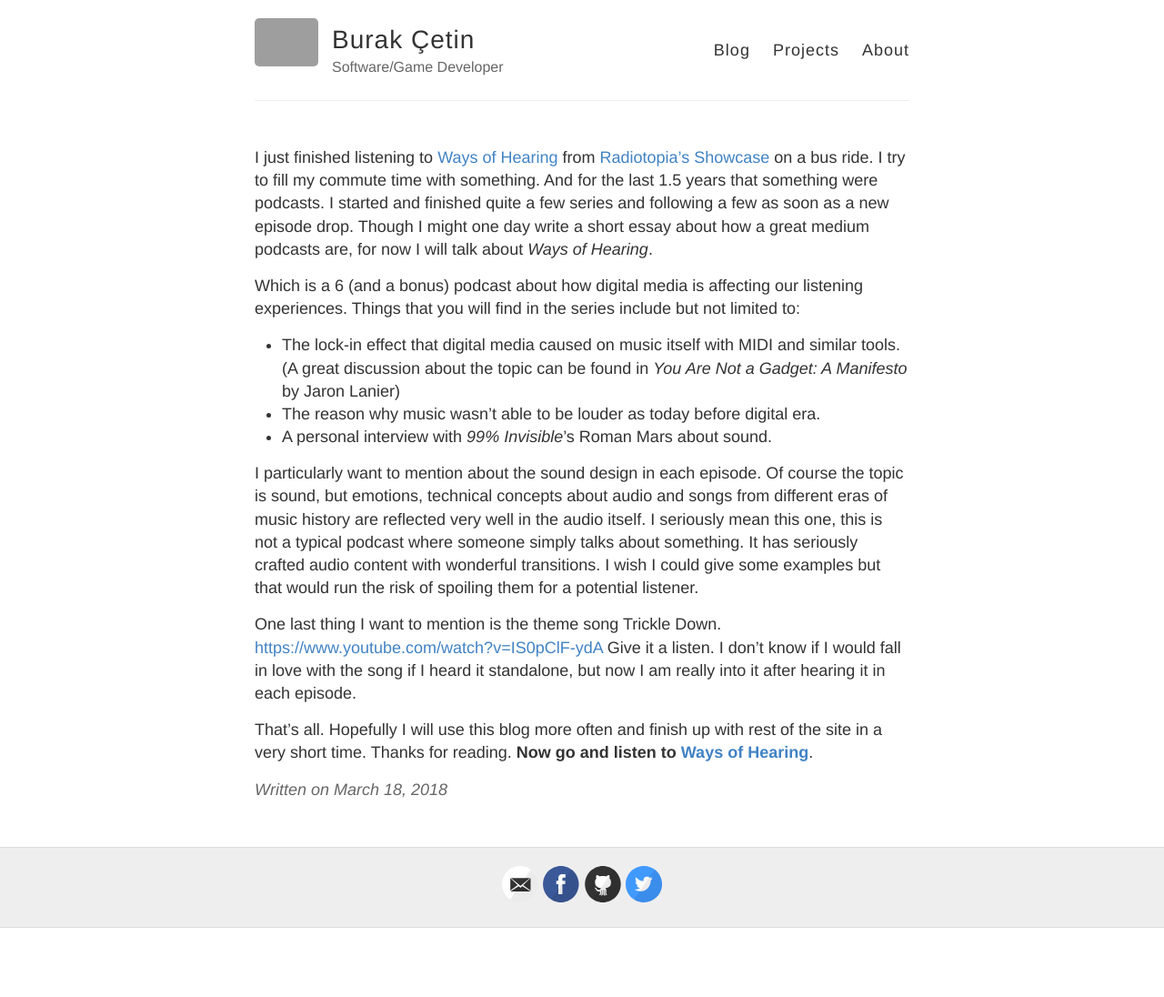
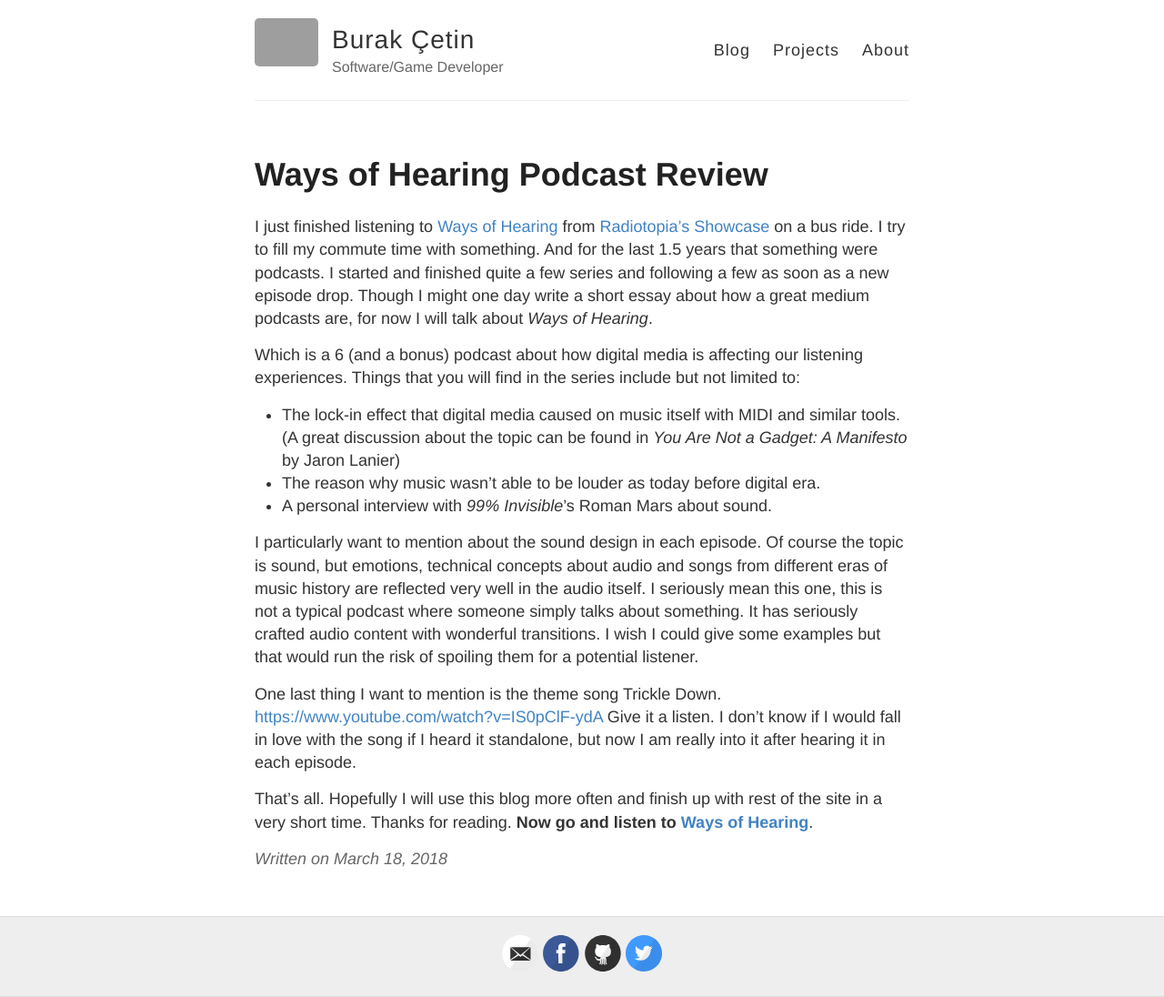
Before and after one commit to bcetin/bcetin.github.io, a Jekyll site: the page built from _posts/2018-3-18-Ways-of-Hearing.md, in a window 1280 px wide. Shown: the whole page at 91% size. Built offline with Jekyll 4.4.1, drawn with Linux system fonts in a browser that asks for light colours; our own code applies the rules of GitHub Pages for plain Markdown files; before the commit the page ends 1020 px from its top, so only the background shows below that; grey boxes are pictures that could not be loaded.

Commit message:
Title can't use markdown, it turns out

```diff
--- a/_posts/2018-3-18-Ways-of-Hearing.md
+++ b/_posts/2018-3-18-Ways-of-Hearing.md
@@ -1,6 +1,6 @@
 ---
 layout: post
-title: *Ways of Hearing* Podcast Review
+title: Ways of Hearing Podcast Review
 ---
 
 I just finished listening to [Ways of Hearing](https://www.radiotopia.fm/showcase/ways-of-hearing/) from [Radiotopia's Showcase](https://www.radiotopia.fm/podcasts/showcase) on a bus ride.
```
